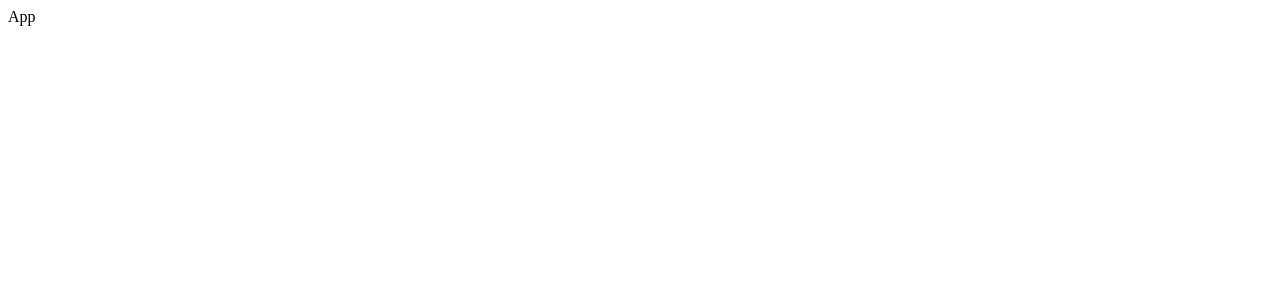
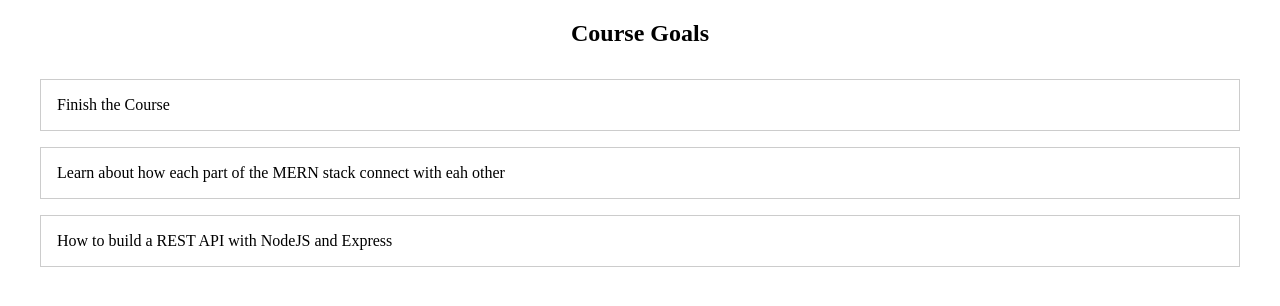
Before and after one commit to helen-tan/react-goals-list, a React (Create React App) app: page / in a window 1280 px wide. Shown: the top 306 px of the page. Built offline with nearby package versions, Linux system fonts and the light colour scheme.

Commit message:
Created goal list component

```diff
--- a/src/App.css
+++ b/src/App.css
@@ -1,38 +1,3 @@
-.App {
+.course-goals h2 {
   text-align: center;
 }
-
-.App-logo {
-  height: 40vmin;
-  pointer-events: none;
-}
-
-@media (prefers-reduced-motion: no-preference) {
-  .App-logo {
-    animation: App-logo-spin infinite 20s linear;
-  }
-}
-
-.App-header {
-  background-color: #282c34;
-  min-height: 100vh;
-  display: flex;
-  flex-direction: column;
-  align-items: center;
-  justify-content: center;
-  font-size: calc(10px + 2vmin);
-  color: white;
-}
-
-.App-link {
-  color: #61dafb;
-}
-
-@keyframes App-logo-spin {
-  from {
-    transform: rotate(0deg);
-  }
-  to {
-    transform: rotate(360deg);
-  }
-}
--- a/src/App.js
+++ b/src/App.js
@@ -1,8 +1,12 @@
 import './App.css';
+import GoalList from './components/GoalList';
 
 function App() {
   return (
-    <div>App</div>
+    <div className='course-goals'>
+      <h2>Course Goals</h2>
+      <GoalList />
+    </div>
   );
 }
 
--- /dev/null
+++ b/src/components/GoalList.css
@@ -0,0 +1,11 @@
+.goal-list {
+  list-style: none;
+  margin: 2rem;
+  padding: 0;
+}
+
+.goal-list li {
+  margin: 1rem 0;
+  border: 1px solid #ccc;
+  padding: 1rem;
+}
--- /dev/null
+++ b/src/components/GoalList.jsx
@@ -0,0 +1,13 @@
+import './GoalList.css'
+
+const GoalList = () => {
+  return (
+    <ul className='goal-list'>
+      <li>Finish the Course</li>
+      <li>Learn about how each part of the MERN stack connect with eah other</li>
+      <li>How to build a REST API with NodeJS and Express</li>
+    </ul>
+  )
+}
+
+export default GoalList
```
